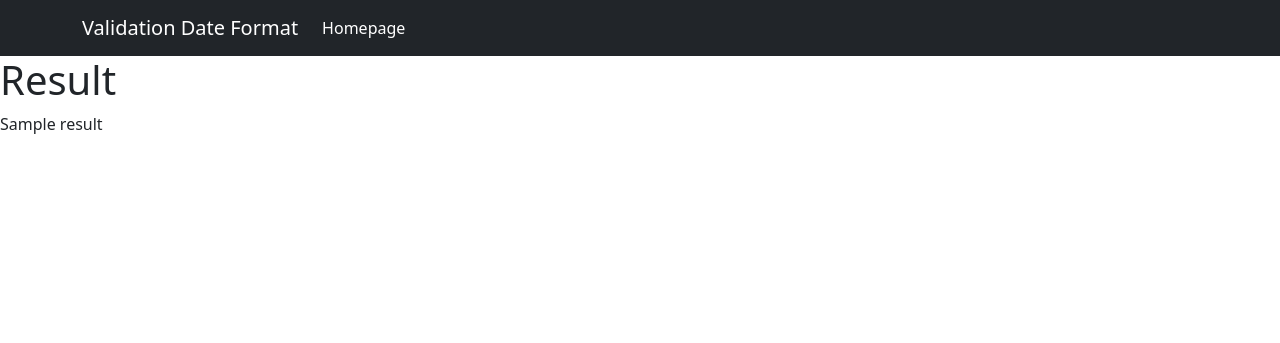
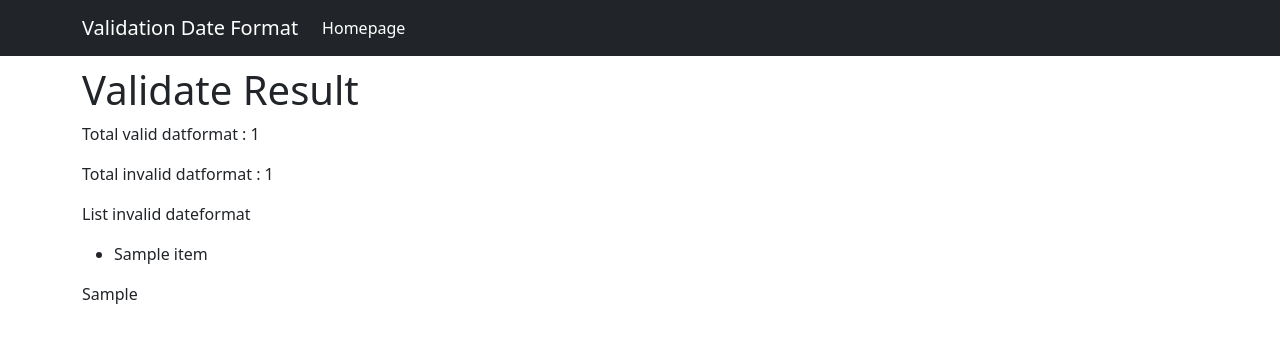
Before and after one commit to NatthapatYang/Data_Validation, a Flask app: template templates/validates.html in a window 1280 px wide. Shown: the top 343 px of the page. Run offline with Flask 3, Linux system fonts and the light colour scheme; the template is opened without the code that fills it: most values are stand-ins (such as "Sample title", 1, 10 or a date in 2020).

Commit message:
Fix validate process in one step without upload file

```diff
--- a/app.py
+++ b/app.py
@@ -7,21 +7,10 @@ from werkzeug.utils import secure_filename
 from validate_date_format import date_month_year_format
 from io import BufferedReader
 
-UPLOAD_FOLDER = os.path.join('staticFiles', 'uploads')
-
-# Define allowed files
-ALLOWED_EXTENSIONS = {'csv','txt'}
 app = Flask(__name__)
-# Configure upload file path flask
-app.config['UPLOAD_FOLDER'] = UPLOAD_FOLDER
 app.secret_key = 'jai1234'
 
-def validate_date():
-    data_file_path = session.get('uploaded_data_file_path', None)
-	# read csv
-    df = pd.read_csv(data_file_path,encoding='unicode_escape',sep=",", header=None, skiprows=[0] , on_bad_lines='skip',
-                 names=["Order Number","Customer Tel","Created At","Product SKU","Price","Quantity","Total"])
-    df.index = list(range(1, len(df) + 1))
+def validate_date(df):
     total_valid = 0
     total_invalid = 0
     list_invalid_dateformat = []
@@ -51,35 +40,15 @@ def validates():
                 skiprows=[0],
                 on_bad_lines='skip',
                 names=["Order Number","Customer Tel","Created At","Product SKU","Price","Quantity","Total"]
-             )
-    print(df)
-
+            )
     df.index = list(range(1, len(df) + 1))
-    df_html = df.to_html()
-
-    # validation goes here....
-    # total_valid , total_invalid , list_invalid_dateformat = validate_date()
-    # .....
-    # .....
-    result = "alsjdklajsdjakjsdljakljsdjasd"
-
-    return render_template("validates.html", result=result)
-
-
-@app.route('/show_data')
-def showData():
-    total_valid , total_invalid , list_invalid_dateformat = validate_date()
-	# Uploaded File Path
-    data_file_path = session.get('uploaded_data_file_path', None)
-	# read csv
-    uploaded_df = pd.read_csv(data_file_path,encoding='unicode_escape', sep=",", header=None, skiprows=[0] , on_bad_lines='skip',
-                 names=["Order Number","Customer Tel","Created At","Product SKU","Price","Quantity","Total"])
-    uploaded_df.index = list(range(1, len(uploaded_df) + 1))
-	# Converting to html Table
-    uploaded_df_html = uploaded_df.to_html()
-    return render_template('show_csv_data.html',data_var=uploaded_df_html,total_valid_dateformat=total_valid
-                           ,total_invalid_dateformat=total_invalid,list_invalid_dateformat=list_invalid_dateformat)
-
+    df_html = df.to_html(classes='table table-stripped')
+    total_valid , total_invalid , list_invalid_dateformat = validate_date(df)
+    return render_template("validates.html",
+                           df_html = df_html,
+                           total_valid_dateformat=total_valid,
+                           total_invalid_dateformat=total_invalid,
+                           list_invalid_dateformat=list_invalid_dateformat)
 
 if __name__ == '__main__':
 	app.run(debug=True)
--- a/templates/layout.html
+++ b/templates/layout.html
@@ -25,9 +25,13 @@
         </div>
     </nav>
 
-    <main>
-        {% block content %}
-        {% endblock %}
+    <main role="main" class="container" style="margin-top: 10px;">
+      <div class="row">
+        <div class="col-md-8">
+          {% block content %}
+          {% endblock %}
+        </div>
+      </div>
     </main>
 </body>
 </html>
--- a/templates/validates.html
+++ b/templates/validates.html
@@ -2,9 +2,20 @@
 
 {% block content %}
 
-<div>
-  <h1>Result</h1>
-  <div>{{ result }}</div>
-</div>
+  <div>
+    <h1>Validate Result</h1>
+  </div>
+
+  <div>
+    <p>Total valid datformat : {{ total_valid_dateformat }}</p>
+    <p>Total invalid datformat : {{ total_invalid_dateformat }}</p>
+    <p>List invalid dateformat</p>
+    {% for item in list_invalid_dateformat %}
+        <ul>
+            <li>{{ item }}</li>
+        </ul>
+    {% endfor %}
+    {{ df_html|safe }}
+  </div>
 
 {% endblock %}
```
Also changed, not shown: templates/home.html (+9 -2 lines), templates/show_csv_data.html (deleted, +0 -15 lines), templates/uploaded.html (deleted, +0 -15 lines).
